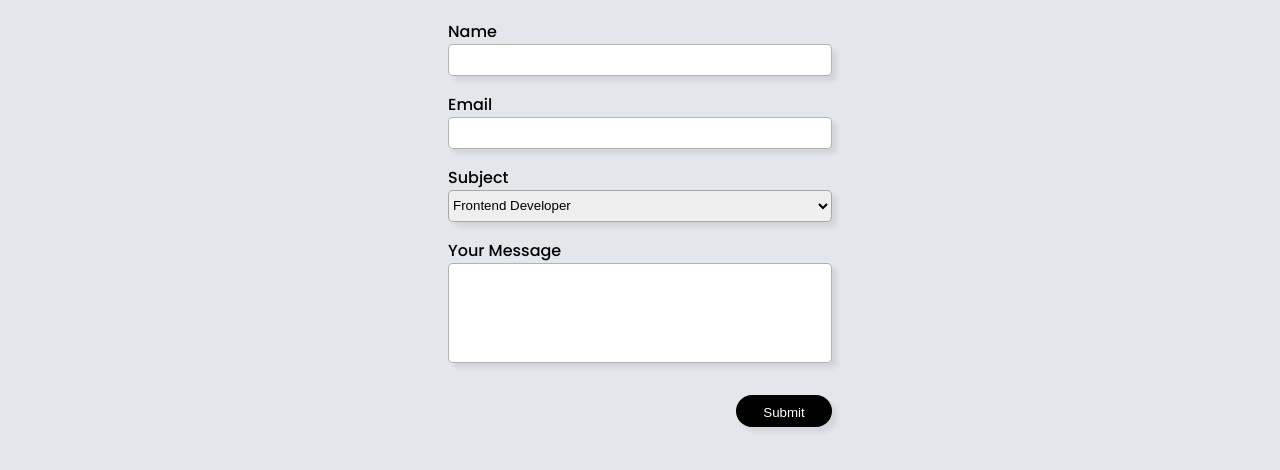
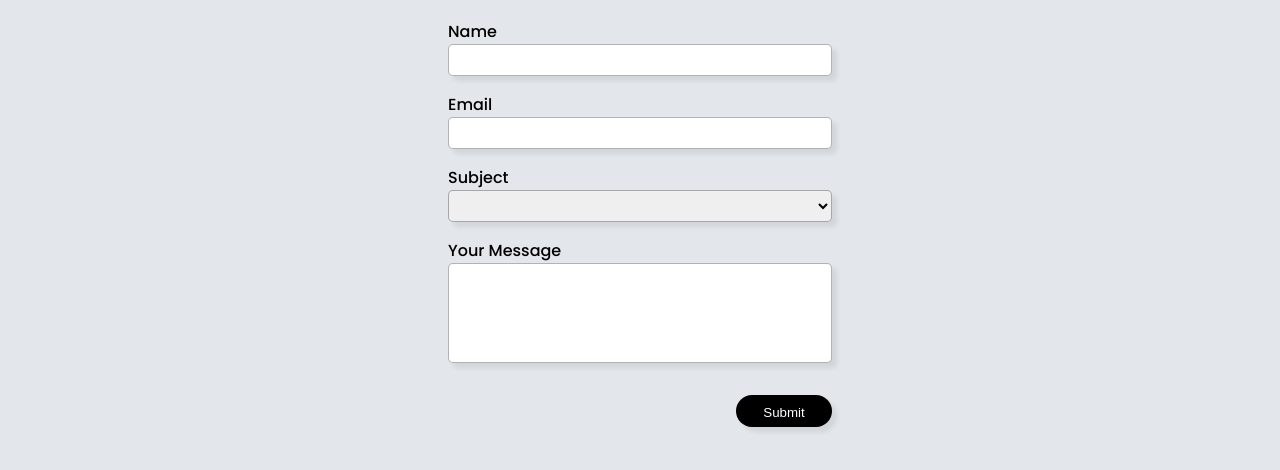
Before and after one commit to aristuchahya/personal-web, a plain HTML site: page Day-2/Task2/contact-form.html in a window 1280 px wide. Shown: the part 168-638 px from the top of the page. Drawn offline with Linux system fonts and the light colour scheme.

Commit message:
add option

```diff
--- a/Day-2/Task2/contact-form.html
+++ b/Day-2/Task2/contact-form.html
@@ -28,10 +28,13 @@
       <form action="" class="form-contact">
         <label for="input-name">Name</label>
         <input type="text" id="input-name" />
+
         <label for="input-email">Email</label>
         <input type="text" id="input-email" />
+
         <label for="input-subject">Subject</label>
         <select name="input-subject" id="input-subject">
+          <option value="#" hidden></option>
           <option value="Frontend">Frontend Developer</option>
           <option value="Backend">Backend Developer</option>
           <option value="FullStack">Fullstack Developer</option>
```
